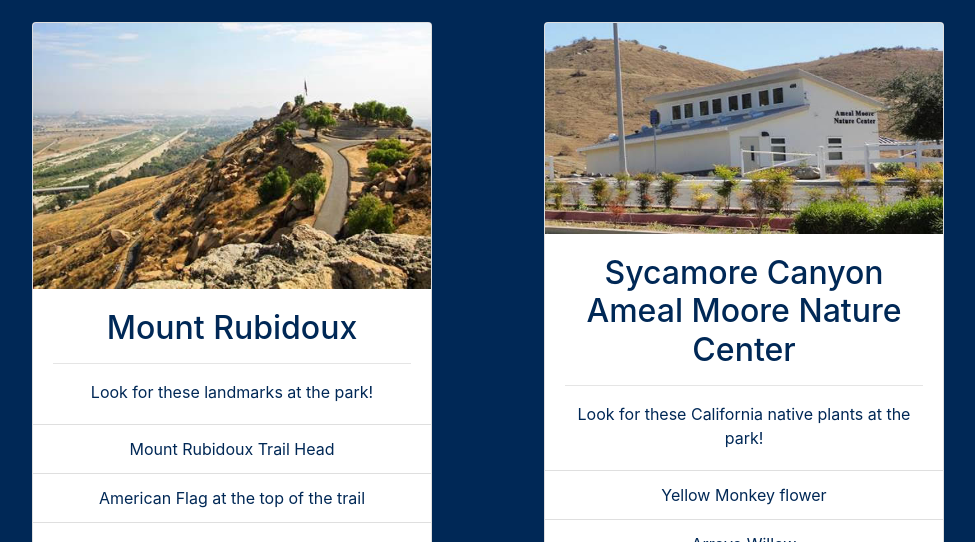
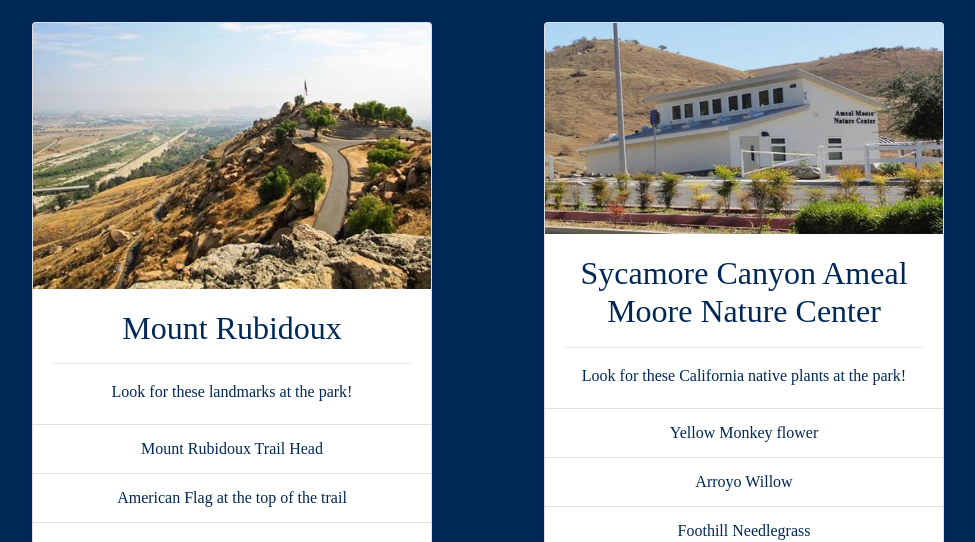
Before and after one commit to isaOrdaz/earthWebsite, a plain HTML site: page places.html in a window 1280 px wide. Shown: the part 220-762 px from the top of the page, without its empty margins (111-1086 px from the left). Drawn offline with nearby package versions, Linux system fonts and the light colour scheme.

Commit message:
done i think

```diff
--- a/places.css
+++ b/places.css
@@ -2,6 +2,7 @@
 body {
     background-color: #002856;
     color: #ECAA00;
+    font-family: century-gothic;
 }
 
 .container-fluid {
```
